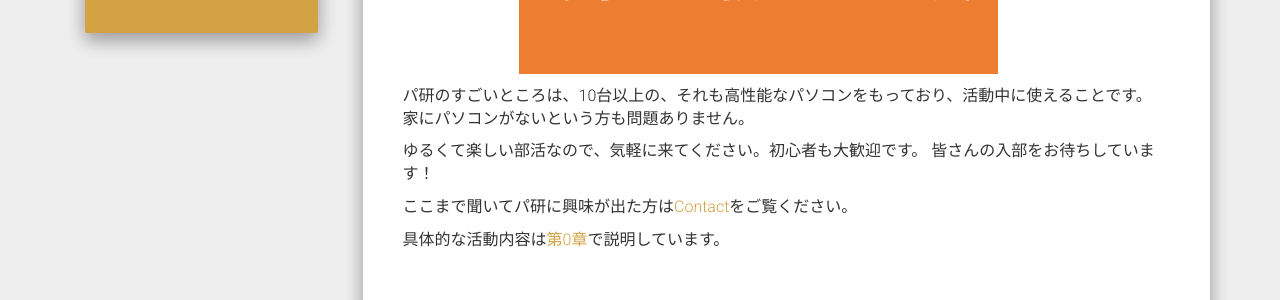
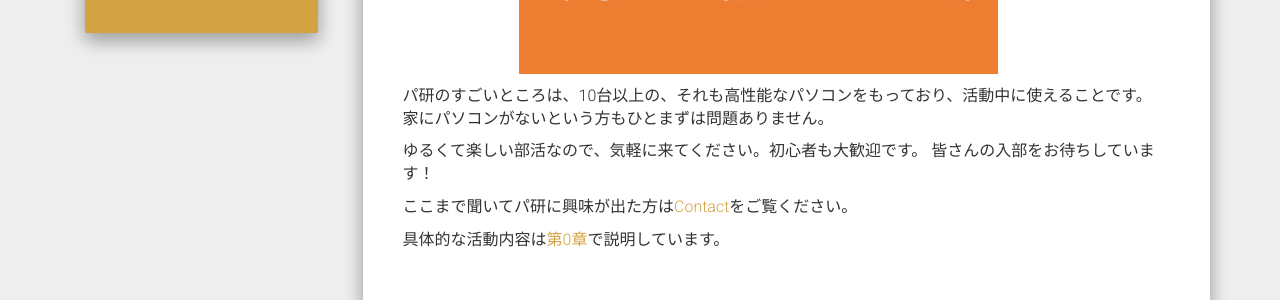
Before and after one commit to TKPaken/beginners, a Jekyll site: the page built from index.md, in a window 1280 px wide and 900 px high, scrolled down 939 px. Shown: the part 174-474 px from the top of the window. Built offline with Jekyll 4.4.1, drawn with Linux system fonts in a browser that asks for light colours; nearby versions of some CDN libraries; comment, search, counter and statistics services are not loaded.

Commit message:
(Home) changed about PC necessity.

```diff
--- a/index.md
+++ b/index.md
@@ -12,7 +12,7 @@ title: Home
 <img src="/beginners/assets/about/about-map.svg">
 
 パ研のすごいところは、10台以上の、それも高性能なパソコンをもっており、活動中に使えることです。
-家にパソコンがないという方も問題ありません。
+家にパソコンがないという方もひとまずは問題ありません。
 
 ゆるくて楽しい部活なので、気軽に来てください。初心者も大歓迎です。
 皆さんの入部をお待ちしています！
```
